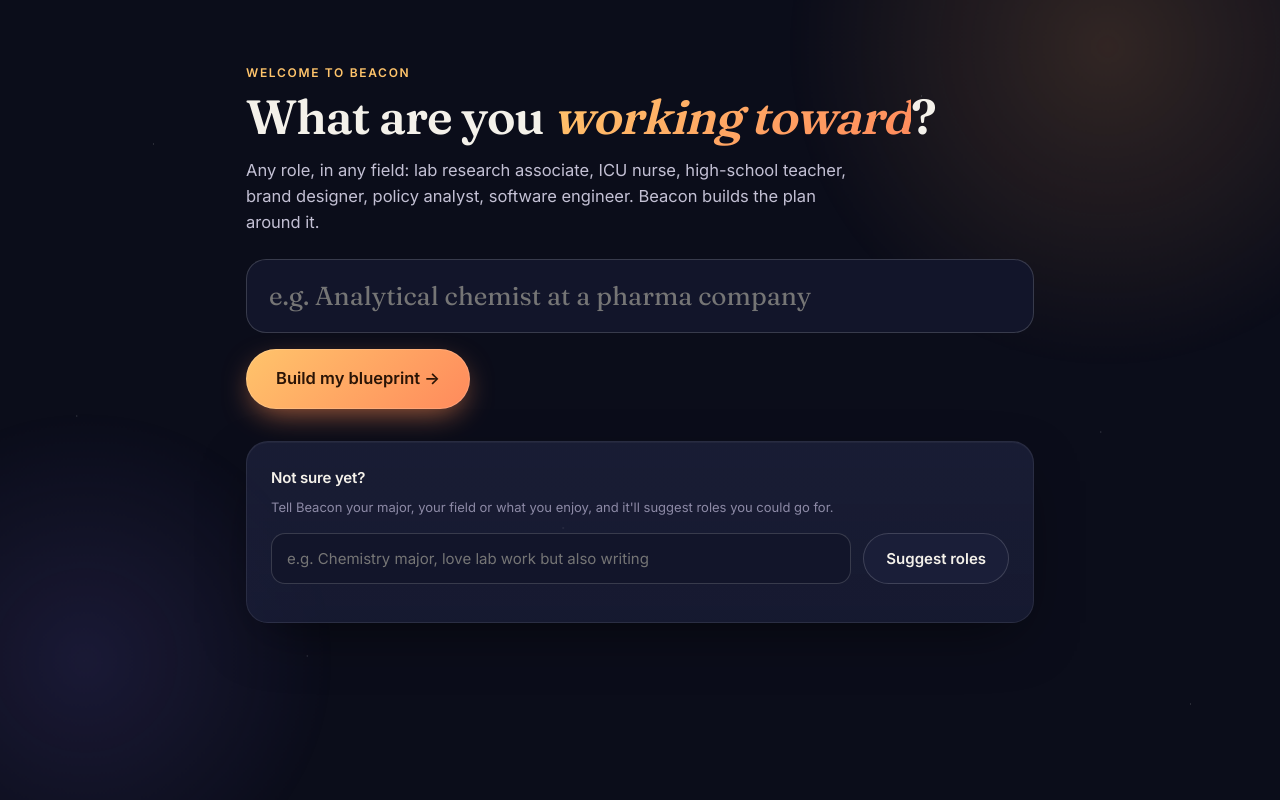
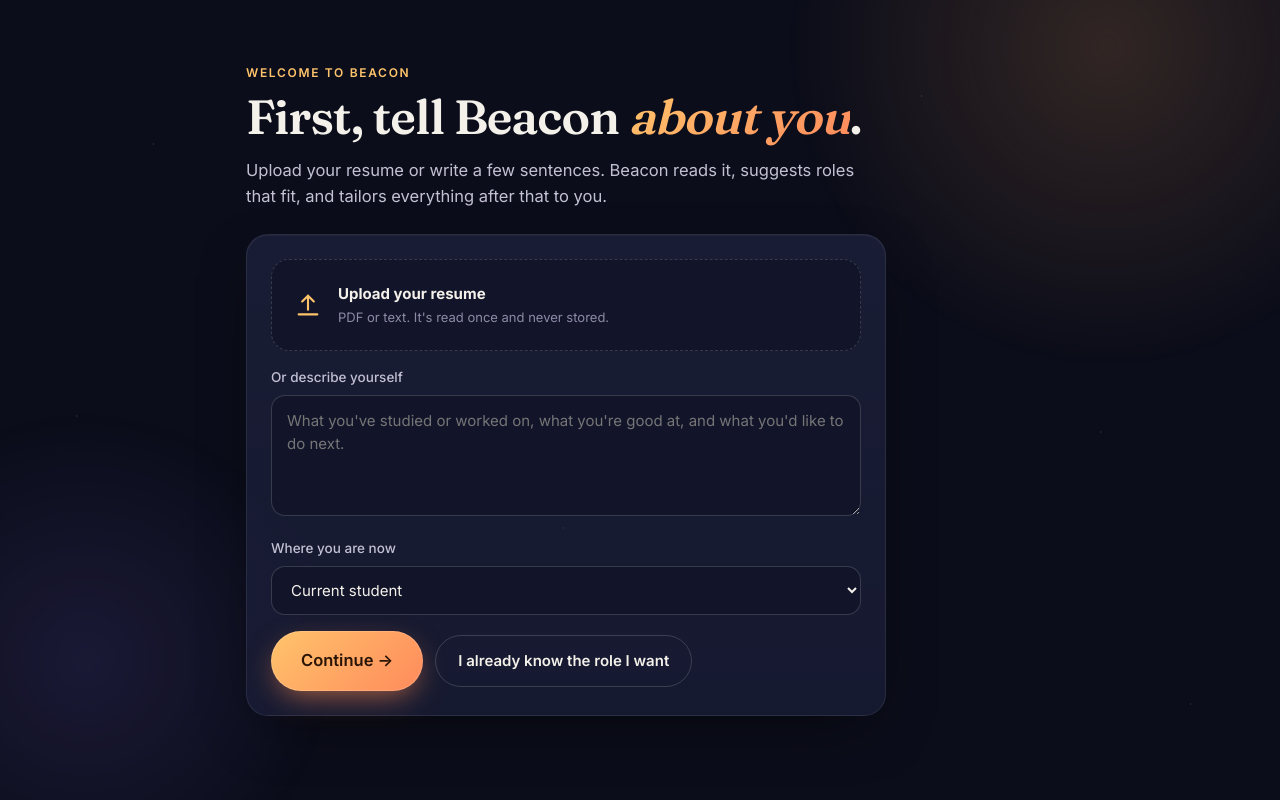
Before and after one commit to manavi2005/11_Beacon, a Django app: page /start/ in a window 1280 px wide. Run offline with Django 5.2, Linux system fonts and the light colour scheme; a user stored in the database is signed in; data comes from the database, SQL or seed files in the repository.

Commit message:
Tailored setup for any background: resume or self-description first
- Setup starts with the person, not a role: upload a resume (read in
  memory, never stored) or describe yourself; AI summarises the background,
  detects the career stage and suggests roles that fit
- Starting skill levels are estimated from that background
- The background tailors question writing, grading, the mock interviewer
  and the coach
- No industry-specific examples anywhere; the landing page shows only roles
  real users have set up
- Experience stages for everyone: experienced, changing careers, returning
- Old preset-role onboarding redirects to the new setup; the weekly plan
  has generic tasks for any skill

```diff
--- a/preparation/models.py
+++ b/preparation/models.py
@@ -81,6 +81,9 @@ class CandidateProfile(models.Model):
         STUDENT = "STU", "Current student"
         NEW_GRAD = "NEW", "New graduate"
         EARLY_CAREER = "EARLY", "Early career (1-3 yrs)"
+        MID_CAREER = "MID", "Experienced (4+ yrs)"
+        SWITCHING = "SWTCH", "Changing careers"
+        RETURNING = "RETRN", "Returning to work"
 
     class PrimaryConcern(models.TextChoices):
         """The optional "what worries you most?" answer on the setup screen."""
--- a/preparation/views.py
+++ b/preparation/views.py
@@ -1241,6 +1241,10 @@ def api_palette(request):
 # ---------------------------------------------------------------------------
 @login_required
 def onboarding_view(request):
+    # v2 replaced this preset-role form with studio's setup, which works for
+    # any field. GET goes there; POST still works for existing integrations.
+    if request.method != "POST":
+        return redirect("studio:start")
     profile = CandidateProfile.objects.filter(user=request.user).first()
     if request.method == "POST":
         form = OnboardingForm(request.POST)
--- a/static/studio/start.js
+++ b/static/studio/start.js
@@ -1,4 +1,4 @@
-/* Setup wizard: role (any field) -> blueprint + self-rating -> date -> plan. */
+/* Setup: about you -> roles that fit -> blueprint (levels pre-estimated) -> date -> plan. */
 (function () {
   "use strict";
   const B = window.BEACON;
@@ -7,6 +7,7 @@
   const $ = (s) => root.querySelector(s);
   const esc = B.esc;
   let blueprint = null;
+  let background = $("[data-about]").value.trim();
   const LEVELS = [[0, "New to it"], [30, "Some exposure"], [50, "Comfortable"], [70, "Strong"], [85, "Could teach it"]];
   const describe = (v) => LEVELS.filter(([floor]) => v >= floor).pop()[1];
 
@@ -16,15 +17,62 @@
   }
   root.querySelectorAll("[data-back]").forEach((b) => b.addEventListener("click", () => show(b.dataset.back)));
 
+  // --- Step 1: about you -------------------------------------------------
+  const file = $("[data-file]");
+  const drop = $("[data-drop]");
+  file.addEventListener("change", () => {
+    if (file.files[0]) $("[data-file-label]").innerHTML = `<strong>${esc(file.files[0].name)}</strong><br><span class="small muted">Ready. It's read once and never stored.</span>`;
+  });
+  ["dragover", "dragenter"].forEach((e) => drop.addEventListener(e, (ev) => { ev.preventDefault(); drop.classList.add("is-over"); }));
+  ["dragleave", "drop"].forEach((e) => drop.addEventListener(e, () => drop.classList.remove("is-over")));
+  drop.addEventListener("drop", (ev) => {
+    ev.preventDefault();
+    if (ev.dataTransfer.files.length) { file.files = ev.dataTransfer.files; file.dispatchEvent(new Event("change")); }
+  });
+
+  $("[data-read]").addEventListener("click", async (e) => {
+    const text = $("[data-about]").value.trim();
+    if (!file.files[0] && !text) return B.toast("Upload a resume or write a few sentences about you.");
+    const btn = e.currentTarget;
+    btn.disabled = true; btn.textContent = "Reading…";
+    const form = new FormData();
+    if (file.files[0]) form.append("resume", file.files[0]);
+    form.append("text", text);
+    try {
+      const data = await B.post("/start/about/", form);
+      background = data.summary || text;
+      if (data.stage) $("[data-level]").value = data.stage;
+      $("[data-summary]").textContent = data.summary || "";
+      $("[data-about-eyebrow]").textContent = data.roles.length ? "Roles that fit you" : "Your goal";
+      $("[data-ideas]").innerHTML = data.roles.map((r) =>
+        `<button type="button" class="idea" data-title="${esc(r.title)}">${esc(r.title)}<small>${esc(r.why)}</small></button>`).join("");
+      $("[data-ideas]").querySelectorAll("[data-title]").forEach((b) => b.addEventListener("click", () => {
+        $("[data-role]").value = b.dataset.title; build();
+      }));
+      show(2);
+    } catch (err) { B.toast(err.message); }
+    btn.disabled = false; btn.textContent = "Continue →";
+  });
+  $("[data-skip-to-role]").addEventListener("click", () => {
+    background = $("[data-about]").value.trim();
+    $("[data-summary]").textContent = "";
+    $("[data-ideas]").innerHTML = "";
+    show(2);
+    $("[data-role]").focus();
+  });
+
+  // --- Step 2 -> 3: the blueprint ----------------------------------------
   async function build() {
     const role = $("[data-role]").value.trim();
-    if (!role) { $("[data-role]").focus(); return B.toast("Type the role you're working toward."); }
+    if (!role) { $("[data-role]").focus(); return B.toast("Pick a suggestion or type a job title."); }
     const btn = $("[data-build]");
     btn.disabled = true; btn.textContent = "Reading what this role needs…";
     try {
-      blueprint = await B.post("/start/blueprint/", { role, experience: $("[data-level]").selectedOptions[0].text });
+      blueprint = await B.post("/start/blueprint/", {
+        role, background, experience: $("[data-level]").selectedOptions[0].text,
+      });
       renderBlueprint();
-      show(2);
+      show(3);
     } catch (e) { B.toast(e.message); }
     btn.disabled = false; btn.textContent = "Build my blueprint →";
   }
@@ -32,49 +80,39 @@
   $("[data-role]").addEventListener("keydown", (e) => e.key === "Enter" && build());
 
   function renderBlueprint() {
+    const levels = blueprint.levels || {};
+    const estimated = Object.keys(levels).length > 0;
     $("[data-bp-title]").innerHTML = `Interview-ready for <em>${esc(blueprint.title)}</em>`;
     $("[data-bp-summary]").textContent = blueprint.summary || "";
     $("[data-bp-source]").textContent = blueprint.source === "AI" ? "Blueprint written for this role" : "Starter blueprint (AI offline)";
-    $("[data-rates]").innerHTML = blueprint.skills.map((s, i) => `
-      <div class="rate" style="animation-delay:${i * 70}ms">
+    $("[data-rate-note]").textContent = estimated
+      ? "Here's what interviewers for this role test. Beacon estimated where you are from what you shared. Adjust anything that's off."
+      : "Here's what interviewers for this role test. Be honest about where you are today: your first session checks it anyway.";
+    $("[data-rates]").innerHTML = blueprint.skills.map((s, i) => {
+      const v = levels[s.name] != null ? levels[s.name] : 40;
+      return `<div class="rate" style="animation-delay:${i * 70}ms">
         <div><div class="h3">${esc(s.name)} <span class="chip" style="margin-left:6px">bar ${s.required}</span></div>
           <div class="rate__why">${esc(s.why || "")}</div></div>
-        <div><input type="range" min="0" max="100" step="5" value="40" data-skill="${esc(s.name)}" aria-label="Your level in ${esc(s.name)}">
-          <div class="rate__val" data-val>${describe(40)}</div></div>
-      </div>`).join("");
+        <div><input type="range" min="0" max="100" step="5" value="${v}" data-skill="${esc(s.name)}" aria-label="Your level in ${esc(s.name)}">
+          <div class="rate__val">${describe(v)}</div></div>
+      </div>`;
+    }).join("");
     $("[data-rates]").querySelectorAll("input[type=range]").forEach((r) =>
       r.addEventListener("input", () => (r.nextElementSibling.textContent = describe(Number(r.value)))));
   }
-  $("[data-to3]").addEventListener("click", () => show(3));
+  $("[data-to4]").addEventListener("click", () => show(4));
 
-  $("[data-suggest]").addEventListener("click", async (e) => {
-    const background = $("[data-background]").value.trim();
-    if (!background) return B.toast("Tell Beacon a little about you first.");
-    e.target.disabled = true;
-    const ideas = $("[data-ideas]");
-    ideas.innerHTML = '<span class="muted small">Thinking about what fits you…</span>';
-    try {
-      const { roles } = await B.post("/start/suggest/", { background });
-      ideas.innerHTML = roles.length ? roles.map((r) => `<button type="button" class="idea" data-title="${esc(r.title)}">${esc(r.title)}<small>${esc(r.why)}</small></button>`).join("")
-        : '<span class="muted small">Suggestions need the AI coach. Type any role above and Beacon will still build a plan for it.</span>';
-      ideas.querySelectorAll("[data-title]").forEach((b) => b.addEventListener("click", () => {
-        $("[data-role]").value = b.dataset.title; build();
-      }));
-    } catch (err) { ideas.innerHTML = ""; B.toast(err.message); }
-    e.target.disabled = false;
-  });
-
+  // --- Step 4: finish ----------------------------------------------------
   $("[data-finish]").addEventListener("click", async () => {
     const ratings = {};
     root.querySelectorAll("[data-skill]").forEach((r) => (ratings[r.dataset.skill] = Number(r.value)));
-    show(4);
+    show(5);
     try {
       const data = await B.post("/start/", {
         role: blueprint.title, blueprint: blueprint.slug, ratings, date: $("[data-date]").value,
-        company: $("[data-company]").value, experience_level: $("[data-level]").value,
-        background: $("[data-background]").value,
+        company: $("[data-company]").value, experience_level: $("[data-level]").value, background,
       });
       window.location.href = data.next;
-    } catch (e) { B.toast(e.message); show(3); }
+    } catch (e) { B.toast(e.message); show(4); }
   });
 })();
--- a/static/studio/studio.css
+++ b/static/studio/studio.css
@@ -468,3 +468,8 @@ input[type="range"] { width: 100%; accent-color: var(--beam-1); }
 .bubble ul { margin: 0 0 10px; padding-left: 20px; } .bubble li { margin: 4px 0; }
 .bubble strong { color: #ffd9a8; }
 .topbar .rail__brand { display: flex; }
+.drop { display: flex; align-items: center; gap: 16px; padding: 22px; border-radius: 18px; border: 1.5px dashed var(--line-strong);
+  background: var(--ink-1); cursor: pointer; transition: border-color .2s, background .2s; }
+.drop:hover, .drop.is-over { border-color: rgba(255, 196, 107, .7); background: rgba(255, 180, 100, .06); }
+.drop svg { width: 28px; height: 28px; flex: none; fill: none; stroke: var(--beam-1); stroke-width: 1.8; stroke-linecap: round; stroke-linejoin: round; }
+textarea.input { resize: vertical; line-height: 1.55; }
--- a/studio/chat.py
+++ b/studio/chat.py
@@ -30,6 +30,8 @@ def context(profile):
         f"Goal: {profile.target_role}"
         + (f" at {profile.target_company}" if profile.target_company else ""),
         f"Interview date: {profile.target_interview_date or 'not set'}",
+        f"Stage: {profile.get_experience_level_display()}",
+        f"Background: {(profile.resume_summary or 'not shared')[:600]}",
         f"Readiness: {engine.readiness(memories)}%",
         "Skills (level today / bar): " + "; ".join(
             f"{r['skill'].name} {r['effective']}/{r['required']}{' (fading)' if r['due'] and r['memory'].reps else ''}"
--- a/studio/interview.py
+++ b/studio/interview.py
@@ -11,7 +11,7 @@ import random
 
 from django.utils import timezone
 
-from . import ai
+from . import about, ai
 from .models import InterviewSession, clamp
 
 SYSTEM = (
@@ -80,6 +80,8 @@ def _ai_next(session, followed_up):
     data = ai.ask_json(
         SYSTEM + " Reply with JSON only.",
         f"Role: {session.role}. Interview style: {session.get_mode_display()}.\n"
+        f"{about.tailor_line(session.candidate)}\n"
+        "Ask about their real background where it fits, as a good interviewer who read their resume would.\n"
         f"Skills this candidate is working on: {_focus(session.candidate)}.\n"
         f"Question {session.questions_asked} of {session.planned_questions}.\n"
         f"Transcript so far:\n{history}\n\n"
@@ -137,7 +139,7 @@ def _ai_report(session):
     )
     data = ai.ask_json(
         REPORT_SYSTEM,
-        f"Role: {session.role}\nTranscript:\n{transcript}\n\n"
+        f"Role: {session.role}\n{about.tailor_line(session.candidate)}\nTranscript:\n{transcript}\n\n"
         'Return {"overall": 0-100, "headline": one encouraging, specific sentence, '
         '"star": {"situation", "task", "action", "result"} each 0-100 averaged over the '
         'behavioural answers, "strengths": [2-3 specific things], "improve": [2-3 specific, '
--- a/studio/urls.py
+++ b/studio/urls.py
@@ -7,7 +7,7 @@ app_name = "studio"
 urlpatterns = [
     path("", views.home, name="home"),
     path("start/", views.start, name="start"),
-    path("start/suggest/", views.start_suggest, name="start_suggest"),
+    path("start/about/", views.start_about, name="start_about"),
     path("start/blueprint/", views.start_blueprint, name="start_blueprint"),
     path("today/", views.today, name="today"),
     path("today/mood/", views.set_mood, name="set_mood"),
--- a/studio/views.py
+++ b/studio/views.py
@@ -24,17 +24,11 @@ from django.views.decorators.http import require_POST
 from preparation import onboarding as v1_onboarding
 from preparation.models import CandidateProfile, PreparationPlan, SkillAssessment
 
-from . import ai, blueprint, cards, chat, engine, interview
+from . import about, ai, blueprint, cards, chat, engine, interview
 from .templatetags.studio_text import coach_html
 from .models import Card, DayLog, InterviewSession, Preferences, RoleBlueprint, SkillMemory
 
 SESSION_KEY = "studio_session"
-# Shown on the landing page only until real users have created enough roles.
-LANDING_EXAMPLES = [
-    "Analytical chemist", "ICU nurse", "High-school teacher", "Software engineer",
-    "Brand designer", "Policy analyst", "Physical therapist", "Lab research associate",
-    "Social worker", "Civil engineer", "Pharmacist", "Marketing coordinator",
-]
 
 
 def _profile(request):
@@ -56,10 +50,11 @@ def _greeting():
 def home(request):
     if not request.user.is_authenticated:
         # Real roles people have set up, so the page reflects who uses Beacon.
-        roles = list(RoleBlueprint.objects.order_by("-created_at").values_list("title", flat=True)[:16])
-        if len(roles) < 8:
-            roles += [r for r in LANDING_EXAMPLES if r not in roles][: 16 - len(roles)]
-        return render(request, "studio/landing.html", {"roles": roles})
+        # Only roles real people have set up, and only once there are enough
+        # to show the range; nothing is invented for the page.
+        roles = list(RoleBlueprint.objects.filter(source=RoleBlueprint.Source.AI)
+                     .order_by("-created_at").values_list("title", flat=True)[:16])
+        return render(request, "studio/landing.html", {"roles": roles if len(roles) >= 6 else []})
     if not _profile(request):
         if request.user.is_staff:
             return redirect("preparation:dashboard")
@@ -91,7 +86,7 @@ def start(request):
         if experience not in CandidateProfile.ExperienceLevel.values:
             experience = CandidateProfile.ExperienceLevel.STUDENT
         _complete_setup(request.user, bp, ratings, interview_date, experience,
-                        str(data.get("company", ""))[:120], str(data.get("background", ""))[:500])
+                        str(data.get("company", ""))[:120], str(data.get("background", ""))[:1500])
         return JsonResponse({"next": "/today/?welcome=1"})
     return render(request, "studio/start.html", {
         "profile": profile,
@@ -139,8 +134,18 @@ def _complete_setup(user, bp, ratings, interview_date, experience, company, back
 
 @login_required
 @require_POST
-def start_suggest(request):
-    return JsonResponse({"roles": blueprint.suggest_roles(_body(request).get("background", ""))})
+def start_about(request):
+    """Read a resume (PDF or text, never stored) and/or a self-description."""
+    from preparation import resume as resume_reader
+    text = request.POST.get("text", "")
+    if request.FILES.get("resume"):
+        try:
+            text = resume_reader.extract_text(upload=request.FILES["resume"]) + "\n" + text
+        except resume_reader.ResumeError as exc:
+            return JsonResponse({"error": str(exc)}, status=400)
+    if not text.strip():
+        return JsonResponse({"error": "Upload a resume or write a few sentences about you."}, status=400)
+    return JsonResponse(about.read_background(text))
 
 
 @login_required
@@ -152,7 +157,8 @@ def start_blueprint(request):
         return JsonResponse({"error": "Type a role first."}, status=400)
     bp = blueprint.get_blueprint(role, data.get("experience", ""))
     return JsonResponse({"slug": bp.slug, "title": bp.title, "summary": bp.summary, "skills": bp.skills,
-                         "source": bp.source})
+                         "source": bp.source,
+                         "levels": about.estimate_levels(str(data.get("background", ""))[:1500], bp)})
 
 
 # --------------------------------------------------------------------------
--- a/templates/studio/landing.html
+++ b/templates/studio/landing.html
@@ -16,24 +16,26 @@
     <div class="beam-hero" aria-hidden="true"></div>
     <div class="eyebrow">Your personal interview coach</div>
     <h1 class="display">Walk in <em>ready</em>, for any career.</h1>
-    <p class="lede">Ten minutes a day. Beacon learns what your role demands, practises you on it, remembers what you're forgetting, and lets you rehearse out loud with an interviewer who listens.</p>
+    <p class="lede">Ten minutes a day. Beacon learns your background and what your next role demands, practises you on it, remembers what you're forgetting, and lets you rehearse out loud with an interviewer who listens.</p>
     <div class="row" style="justify-content:center">
       <a class="btn btn--beam btn--big" href="{% url 'preparation:signup' %}">Start free →</a>
       <a class="btn btn--ghost btn--big" href="{% url 'preparation:login' %}">I have an account</a>
     </div>
   </section>
 
+  {% if roles %}
   <div class="roles-marquee" aria-label="Roles people prepare for">
     <div class="roles-marquee__track">
       {% for r in roles %}<span class="chip">{{ r }}</span>{% endfor %}{% for r in roles %}<span class="chip" aria-hidden="true">{{ r }}</span>{% endfor %}
     </div>
   </div>
+  {% endif %}
 
   <section class="features">
     <article class="card feature">
       <div class="feature__icon"><svg viewBox="0 0 24 24"><circle cx="12" cy="12" r="9"/><path d="M12 7v5l3 3"/></svg></div>
       <h3>Any role, any field</h3>
-      <p>Type your goal, from chemist to nurse to designer. Beacon works out what those interviews really test and builds your plan around it.</p>
+      <p>Share your resume or a few lines about you. Beacon suggests roles that fit, works out what those interviews really test, and builds your plan around you.</p>
     </article>
     <article class="card feature">
       <div class="feature__icon"><svg viewBox="0 0 24 24"><path d="M3 12a9 9 0 1 0 3-6.7"/><path d="M3 4v5h5"/></svg></div>
--- a/templates/studio/start.html
+++ b/templates/studio/start.html
@@ -7,57 +7,71 @@
 <div class="wizard" data-wizard style="padding-top:{% if profile %}0{% else %}8vh{% endif %};padding-inline:16px;padding-bottom:80px">
 
   <section class="wizard__step" data-step="1">
-    <div class="eyebrow">{% if profile %}Change your goal{% else %}Welcome to Beacon{% endif %}</div>
-    <h1 class="display mt-8">What are you <em>working toward</em>?</h1>
-    <p class="lede mt-16">Any role, in any field: lab research associate, ICU nurse, high-school teacher, brand designer, policy analyst, software engineer. Beacon builds the plan around it.</p>
-    <label class="sr-only" for="role">Target role</label>
-    <input class="big-input mt-24" id="role" data-role autocomplete="off" placeholder="e.g. Analytical chemist at a pharma company" value="{{ profile.target_role|default:'' }}">
-    <div class="row mt-16">
-      <button class="btn btn--beam btn--big" data-build>Build my blueprint →</button>
-    </div>
+    <div class="eyebrow">{% if profile %}Update your goal{% else %}Welcome to Beacon{% endif %}</div>
+    <h1 class="display mt-8">First, tell Beacon <em>about you</em>.</h1>
+    <p class="lede mt-16">Upload your resume or write a few sentences. Beacon reads it, suggests roles that fit, and tailors everything after that to you.</p>
 
-    <div class="card mt-32">
-      <h2 class="h3">Not sure yet?</h2>
-      <p class="small muted mt-8">Tell Beacon your major, your field or what you enjoy, and it'll suggest roles you could go for.</p>
-      <div class="row mt-16" style="flex-wrap:nowrap">
-        <input class="input" data-background placeholder="e.g. Chemistry major, love lab work but also writing" value="{{ profile.resume_summary|default:'' }}">
-        <button class="btn" data-suggest style="flex:none">Suggest roles</button>
+    <div class="card mt-24 setup">
+      <label class="drop" data-drop>
+        <input type="file" accept=".pdf,.txt" data-file hidden>
+        <svg viewBox="0 0 24 24" aria-hidden="true"><path d="M12 16V4M7 9l5-5 5 5M4 20h16"/></svg>
+        <span data-file-label><strong>Upload your resume</strong><br><span class="small muted">PDF or text. It's read once and never stored.</span></span>
+      </label>
+      <div>
+        <label class="label" for="about">Or describe yourself</label>
+        <textarea class="input" id="about" rows="4" data-about placeholder="What you've studied or worked on, what you're good at, and what you'd like to do next.">{{ profile.resume_summary|default:'' }}</textarea>
       </div>
-      <div class="ideas" data-ideas></div>
+      <div>
+        <label class="label" for="level">Where you are now</label>
+        <select class="input" id="level" data-level>
+          {% for value, label in experience_levels %}<option value="{{ value }}"{% if profile.experience_level == value %} selected{% endif %}>{{ label }}</option>{% endfor %}
+        </select>
+      </div>
+      <div class="row">
+        <button class="btn btn--beam btn--big" data-read>Continue →</button>
+        <button class="btn btn--ghost" data-skip-to-role type="button">I already know the role I want</button>
+      </div>
     </div>
   </section>
 
   <section class="wizard__step" data-step="2" hidden>
-    <button class="btn btn--ghost" data-back="1" style="padding-left:0">← Change role</button>
+    <button class="btn btn--ghost" data-back="1" style="padding-left:0">← Back</button>
+    <div class="eyebrow mt-16" data-about-eyebrow>Your goal</div>
+    <h1 class="display mt-8">What are you <em>working toward</em>?</h1>
+    <p class="lede mt-16" data-summary></p>
+    <div class="ideas" data-ideas></div>
+    <label class="label mt-24" for="role">Or type the job title you're aiming for</label>
+    <input class="big-input" id="role" data-role autocomplete="off" placeholder="Job title" value="{{ profile.target_role|default:'' }}">
+    <div class="row mt-16"><button class="btn btn--beam btn--big" data-build>Build my blueprint →</button></div>
+  </section>
+
+  <section class="wizard__step" data-step="3" hidden>
+    <button class="btn btn--ghost" data-back="2" style="padding-left:0">← Change role</button>
     <div class="eyebrow mt-16" data-bp-source></div>
     <h1 class="display mt-8" data-bp-title></h1>
     <p class="lede mt-16" data-bp-summary></p>
-    <p class="mt-24" style="color:var(--text-2)">Here's what interviewers for this role test. Be honest about where you are today: Beacon will check it in your first session anyway.</p>
+    <p class="mt-24" style="color:var(--text-2)" data-rate-note></p>
     <div class="card mt-16" data-rates></div>
-    <div class="row mt-24"><button class="btn btn--beam btn--big" data-to3>Looks right →</button></div>
+    <div class="row mt-24"><button class="btn btn--beam btn--big" data-to4>Looks right →</button></div>
   </section>
 
-  <section class="wizard__step" data-step="3" hidden>
-    <button class="btn btn--ghost" data-back="2" style="padding-left:0">← Back</button>
+  <section class="wizard__step" data-step="4" hidden>
+    <button class="btn btn--ghost" data-back="3" style="padding-left:0">← Back</button>
     <h1 class="display mt-16">When's the <em>big day</em>?</h1>
     <p class="lede mt-16">A date lets Beacon pace your plan and forecast where you'll be. No date yet? Leave it blank. You can add it any time.</p>
     <div class="card mt-24 setup">
       <div><label class="label" for="date">Interview or application date</label>
         <input class="input" type="date" id="date" data-date value="{{ profile.target_interview_date|date:'Y-m-d' }}"></div>
-      <div><label class="label" for="company">Dream company or organisation <span class="muted">(optional)</span></label>
-        <input class="input" id="company" data-company value="{{ profile.target_company|default:'' }}" placeholder="e.g. Pfizer, Mayo Clinic, Teach For America"></div>
-      <div><label class="label" for="level">Where you are now</label>
-        <select class="input" id="level" data-level>
-          {% for value, label in experience_levels %}<option value="{{ value }}"{% if profile.experience_level == value %} selected{% endif %}>{{ label }}</option>{% endfor %}
-        </select></div>
+      <div><label class="label" for="company">Organisation you're aiming for <span class="muted">(optional)</span></label>
+        <input class="input" id="company" data-company value="{{ profile.target_company|default:'' }}" placeholder="Optional"></div>
     </div>
     <div class="row mt-24"><button class="btn btn--beam btn--big" data-finish>Start my plan</button></div>
   </section>
 
-  <section class="wizard__step" data-step="4" hidden>
+  <section class="wizard__step" data-step="5" hidden>
     <div class="thinking" style="padding-top:12vh">
       <div class="thinking__beam" aria-hidden="true"></div>
-      <h2 class="h2" data-building>Building your plan…</h2>
+      <h2 class="h2">Building your plan…</h2>
       <p class="muted">Setting your skills, the interview bar for each, and your first session.</p>
     </div>
   </section>
```
Also changed, not shown: preparation/onboarding.py (+14 -2 lines), preparation/tests.py (+7 -7 lines), studio/about.py (added, +94 -0 lines), studio/blueprint.py (+0 -26 lines), studio/cards.py (+5 -2 lines), studio/tests.py (+45 -2 lines), preparation/migrations/0006_alter_candidateprofile_experience_level.py (added).
